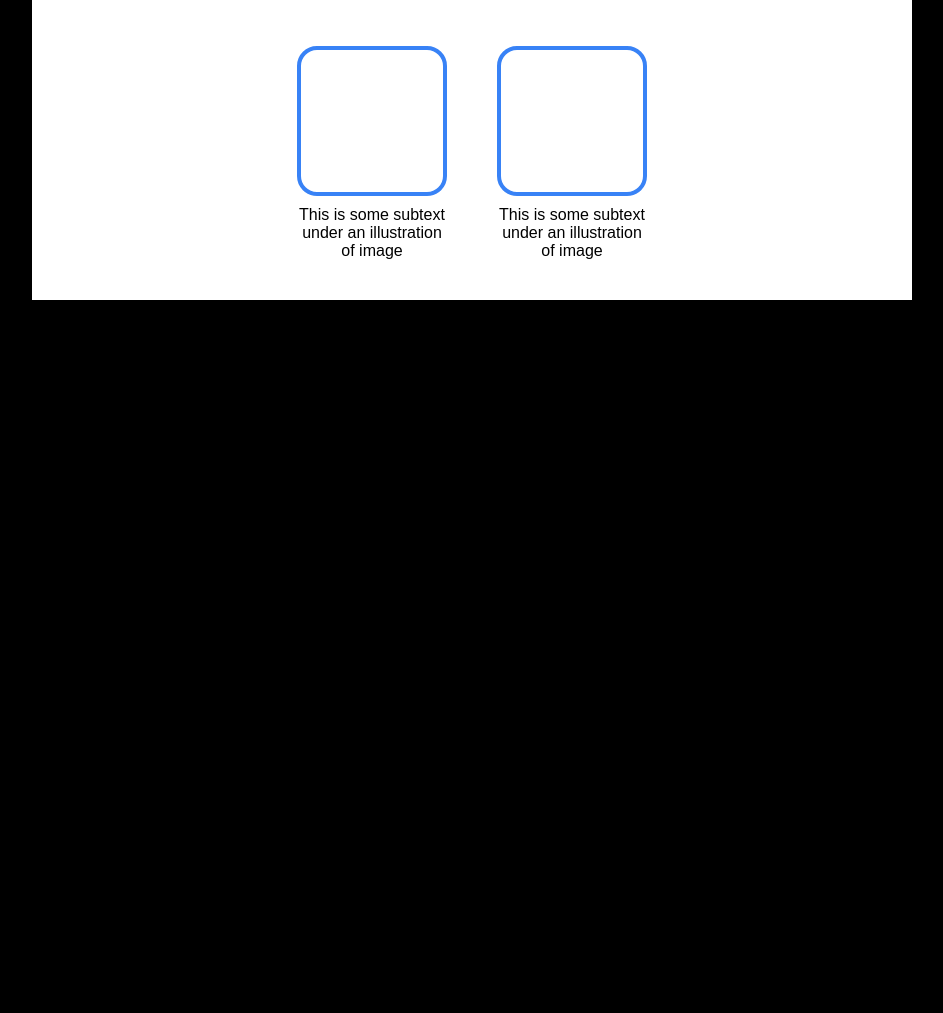
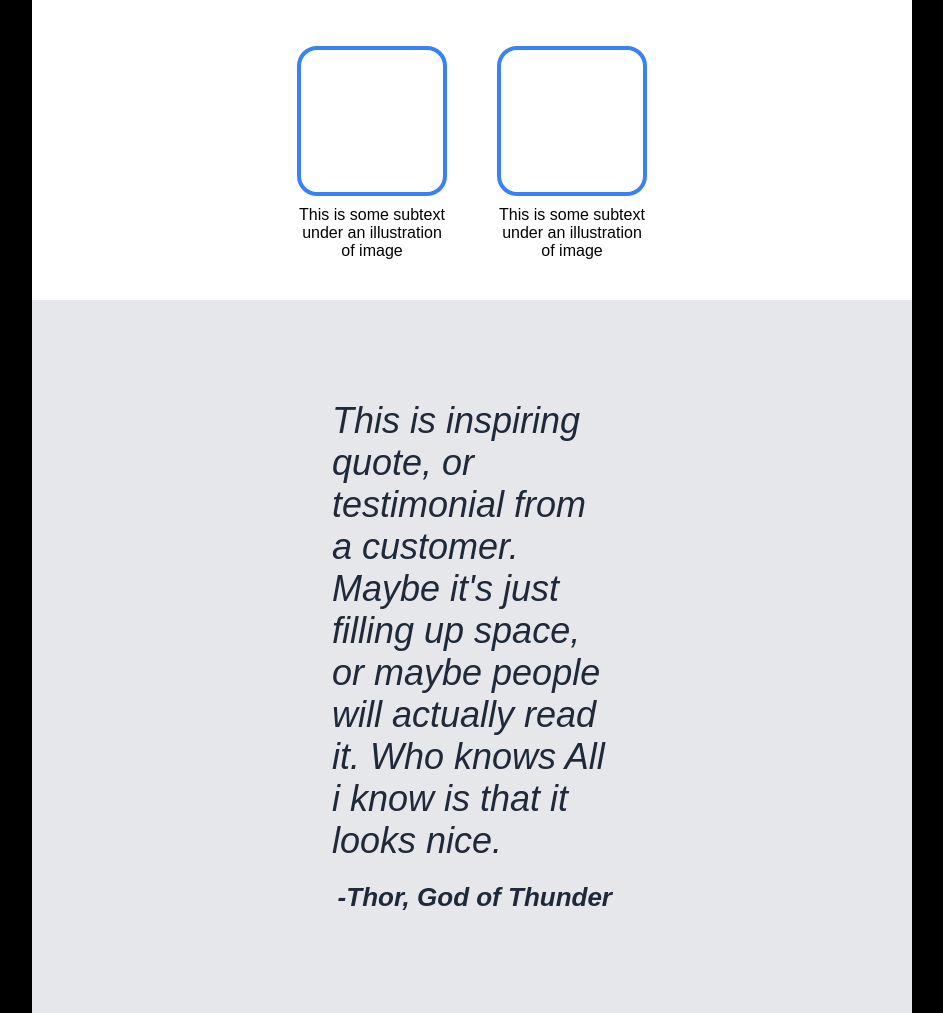
Before and after one commit to NoNevim/nejakapage, a plain HTML site: page index.html in a window 1280 px wide. Shown: the part 1078-2091 px from the top of the page, without its empty margins (168-1111 px from the left). Before the commit the page ends 1378 px from the top, so only its background shows below. Drawn offline with Linux system fonts and the light colour scheme.

Commit message:
dodelan spodek brutus page

```diff
--- a/index.html
+++ b/index.html
@@ -52,9 +52,9 @@
         </div>
     </div>
 
-    <div class="spodek">
-
-
+    <div class="spodek">This is inspiring quote, or testimonial from a customer. Maybe it's just filling up space, or maybe people will actually read it. Who knows
+        All i know is that it looks nice.
+        <div class="author">-Thor, God of Thunder</div>
     </div>
 
     <div class="konec"></div>
--- a/style.css
+++ b/style.css
@@ -6,7 +6,8 @@
 }
 
 .vrsek,
-.prostredek {
+.prostredek,
+.spodek {
     height: auto;
     margin: 0 200px;
 }
@@ -22,6 +23,18 @@
     min-height: 350px;
     text-align: center;
     padding: 40px 200px ;
+}
+
+.spodek {
+    min-height: 200px;
+    background-color: #E5E7EB;
+    text-align: left;
+    padding: 100px 300px;
+
+    font-size: 36px;
+    font-style: italic;
+    color: #1F2937;
+
 }
 
 
@@ -123,3 +136,12 @@
 .grid div {
     max-width: 150px;
 }
+
+
+.author {
+    font-size: 26px;
+    font-weight: bold;
+    color: #1F2937;
+    margin-top: 20px;
+    text-align: end;
+}
```
